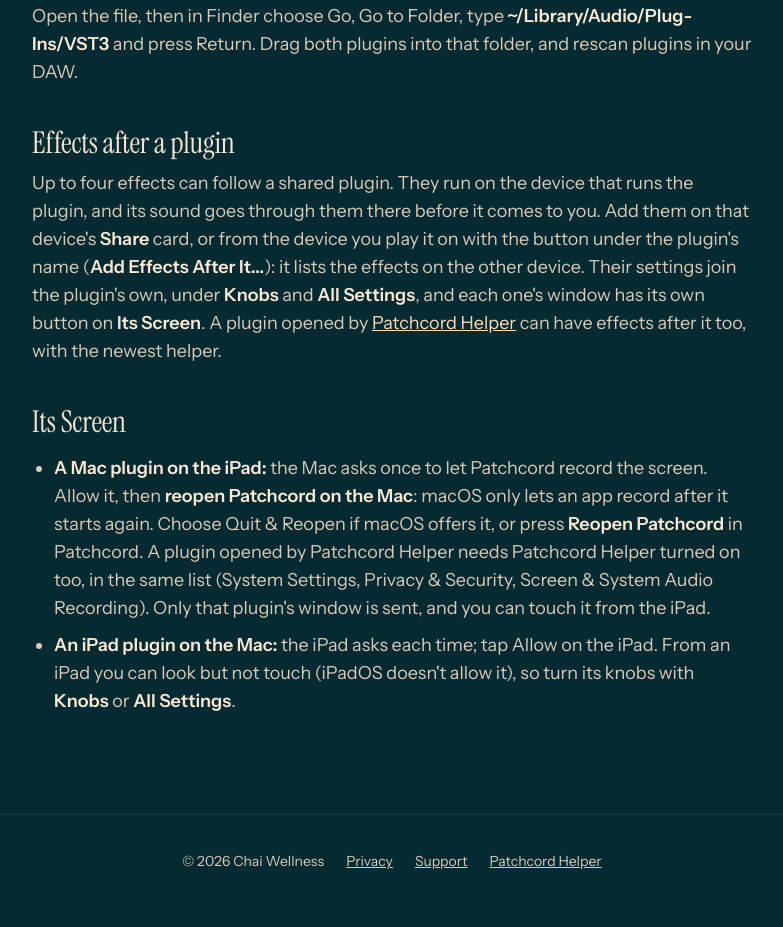
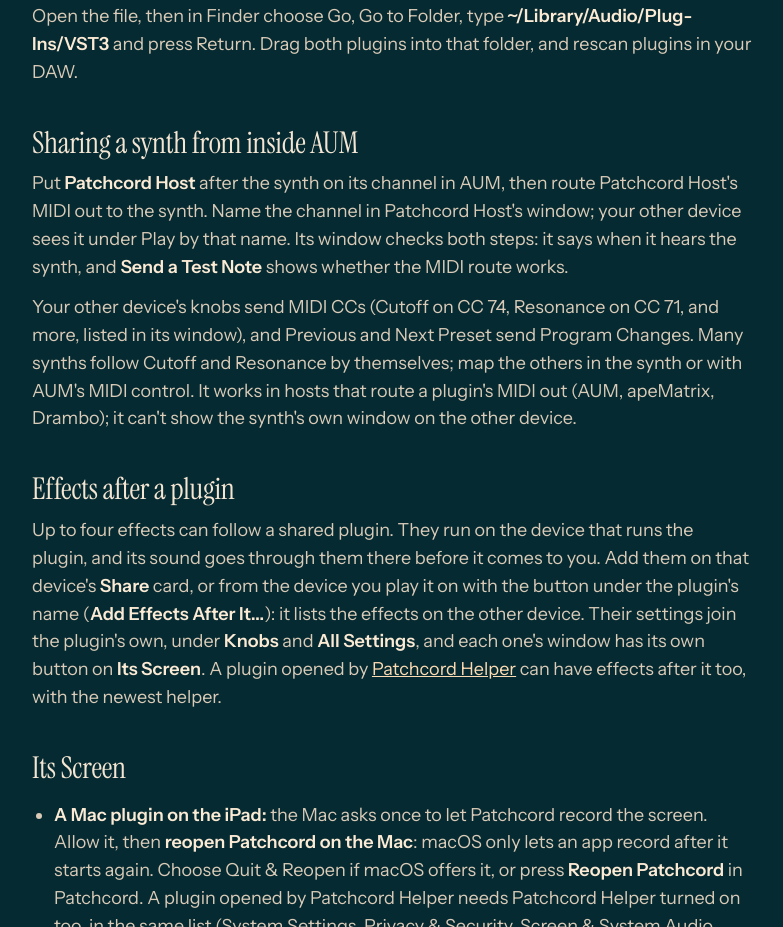
Before and after one commit to Eroxx/patchcord-website, a plain HTML site: page support.html in a window 1280 px wide. Shown: the part 1815-2742 px from the top of the page, without its empty margins (248-1031 px from the left). Drawn offline with Linux system fonts and the light colour scheme.

Commit message:
Patchcord Host: share a synth from inside AUM

```diff
--- a/support.html
+++ b/support.html
@@ -53,6 +53,10 @@
   <div class="dl"><a class="pill dl-btn" href="downloads/Patchcord-VST3.dmg">Download the VST3 plugins (free, for macOS 14 or later)</a></div>
   <p>Open the file, then in Finder choose Go, Go to Folder, type <b>~/Library/Audio/Plug-Ins/VST3</b> and press Return. Drag both plugins into that folder, and rescan plugins in your DAW.</p>
 
+  <h2>Sharing a synth from inside AUM</h2>
+  <p>Put <b>Patchcord Host</b> after the synth on its channel in AUM, then route Patchcord Host's MIDI out to the synth. Name the channel in Patchcord Host's window; your other device sees it under Play by that name. Its window checks both steps: it says when it hears the synth, and <b>Send a Test Note</b> shows whether the MIDI route works.</p>
+  <p>Your other device's knobs send MIDI CCs (Cutoff on CC 74, Resonance on CC 71, and more, listed in its window), and Previous and Next Preset send Program Changes. Many synths follow Cutoff and Resonance by themselves; map the others in the synth or with AUM's MIDI control. It works in hosts that route a plugin's MIDI out (AUM, apeMatrix, Drambo); it can't show the synth's own window on the other device.</p>
+
   <h2>Effects after a plugin</h2>
   <p>Up to four effects can follow a shared plugin. They run on the device that runs the plugin, and its sound goes through them there before it comes to you. Add them on that device's <b>Share</b> card, or from the device you play it on with the button under the plugin's name (<b>Add Effects After It...</b>): it lists the effects on the other device. Their settings join the plugin's own, under <b>Knobs</b> and <b>All Settings</b>, and each one's window has its own button on <b>Its Screen</b>. A plugin opened by <a href="helper.html">Patchcord Helper</a> can have effects after it too, with the newest helper.</p>
 
```
Also changed, not shown: index.html (+1 -0 lines).
